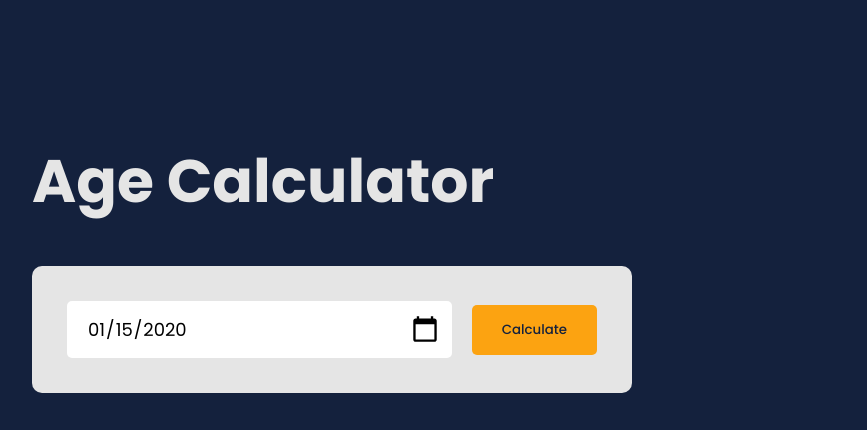
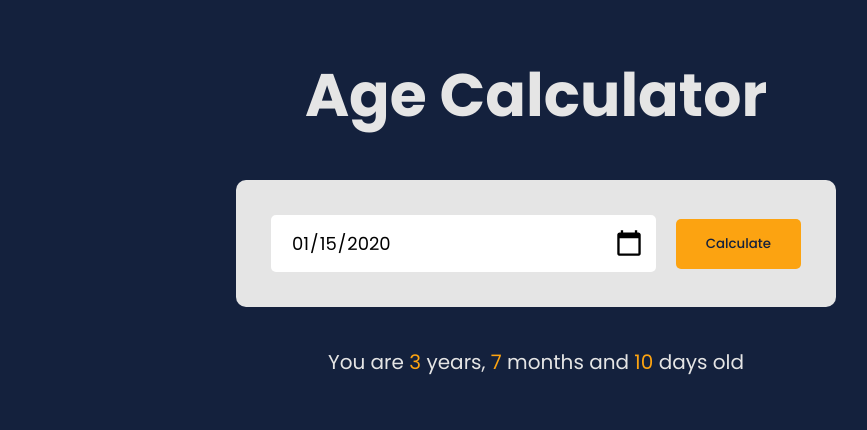
Before and after one commit to Shad-Islam/Age-Calculator, a plain HTML site: page index.html in a window 1280 px wide. Both pictures are taken after typing "2020-01-15" into the empty fields and a click on the button "Calculate". Shown: the whole page, without its empty margins (104-971 px from the left). Drawn offline with Linux system fonts and the light colour scheme.

Commit message:
Create age calculation function

```diff
--- a/css/style.css
+++ b/css/style.css
@@ -7,21 +7,25 @@
 
 .container{
     width: 100%;
+    display: flex;
     padding: 10px;
     color: #e5e5e5;
     min-height: 100vh;
+    align-items: flex-start;
+    justify-content: center;
     background-color: #14213d;
 }
 
 .calculator{
     width: 100%;
-    margin-top: 10%;
-    margin-left: 10%;
     max-width: 600px;
+    margin-top: 40px;
+    flex-direction: column;
 }
 
 .calculator h1{
     font-size: 60px;
+    text-align: center;
 }
 
 .input-box{
@@ -66,3 +70,11 @@
     border-radius: 5px;
     background: #fca311;
 }
+
+#result{
+    font-size: 20px;
+    text-align: center;
+}
+#result span{
+   color: #fca311;
+}
--- a/js/script.js
+++ b/js/script.js
@@ -37,6 +37,7 @@ function calculateAge() {
     y3--;
   }
 
+  result.innerHTML = `You are <span>${y3}</span>  years, <span>${m3}</span>  months and <span>${d3}</span>  days old`;
   console.log(y3, m3, d3);
 }
 
```
